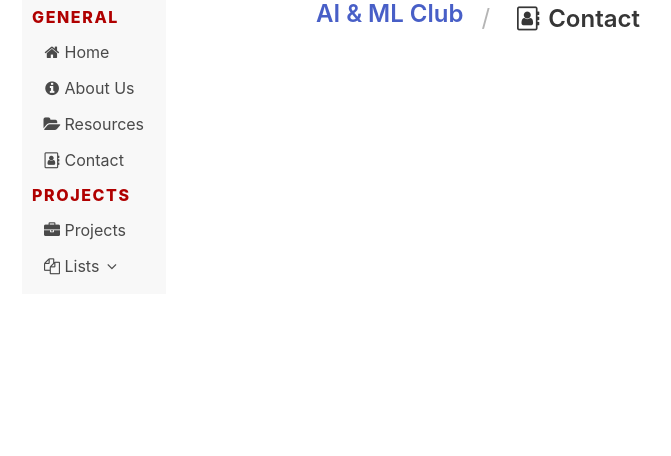
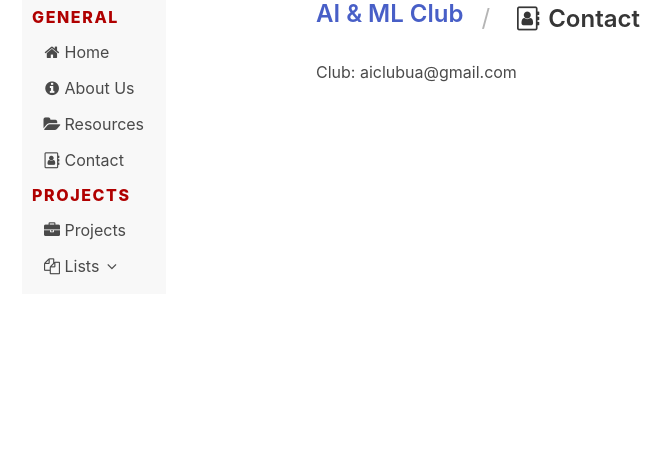
Before and after one commit to jordanelizaga/uaAiClub, a Django app: page /contact/ in a window 1280 px wide. Shown: the part 136-592 px from the top of the page, without its empty margins (78-749 px from the left). Run offline with Django 3.2, Linux system fonts and the light colour scheme; some libraries are stand-ins or nearby versions.

Commit message:
Updated contact

```diff
--- a/contact/templates/contact.html
+++ b/contact/templates/contact.html
@@ -12,6 +12,7 @@
         </li>
         </ul>
     </nav>
+    <p>Club: aiclubua@gmail.com</p>
 
     <br>
     <br>
```
